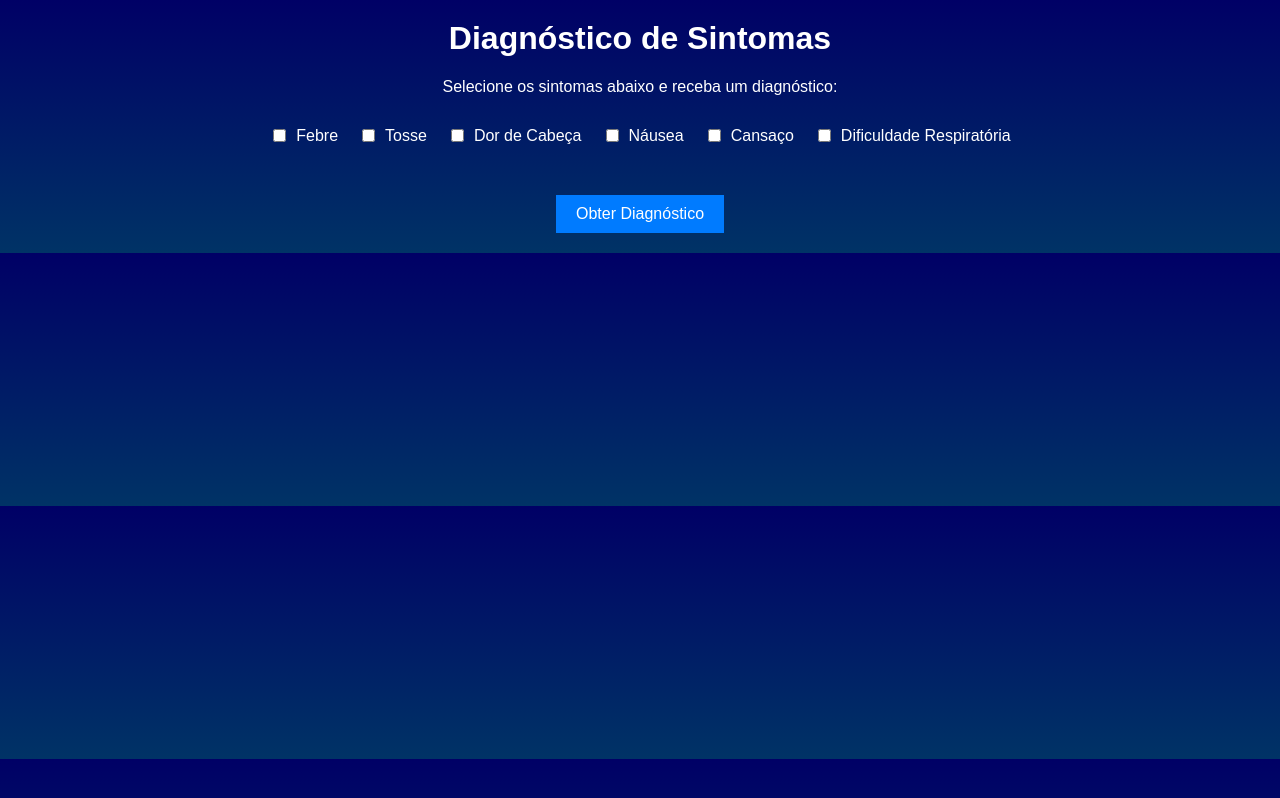
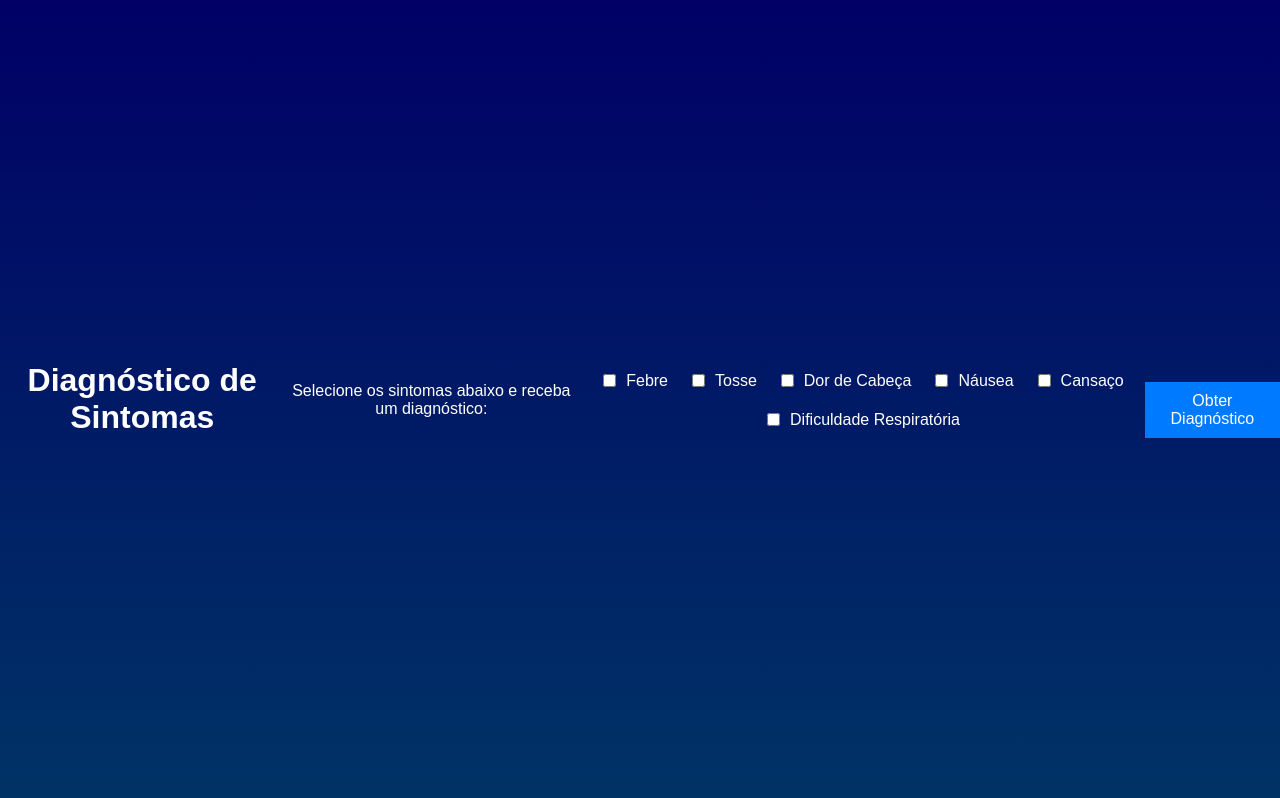
Before and after one commit to dyxm9/CONDEX, a plain HTML site: page index.html in a window 1280 px wide. Drawn offline with Linux system fonts and the light colour scheme.

Commit message:
Atualizar o styles.css

```diff
--- a/styles.css
+++ b/styles.css
@@ -5,6 +5,15 @@ body {
     margin: 0;
     padding: 0;
     text-align: center;
+    display: flex;
+    justify-content: center;
+    align-items: center;
+    height: 100vh;
+}
+
+.container {
+    max-width: 600px;
+    width: 100%;
 }
 
 h1 {
@@ -15,7 +24,7 @@ h1 {
     display: flex;
     flex-wrap: wrap;
     justify-content: center;
-    margin: 20px;
+    margin: 20px 0;
 }
 
 .symptom-group {
```
